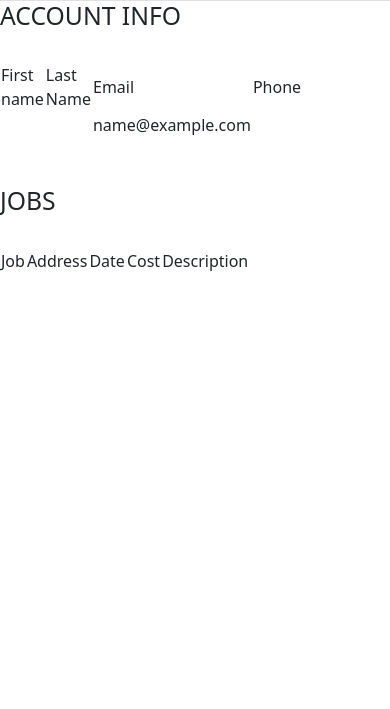
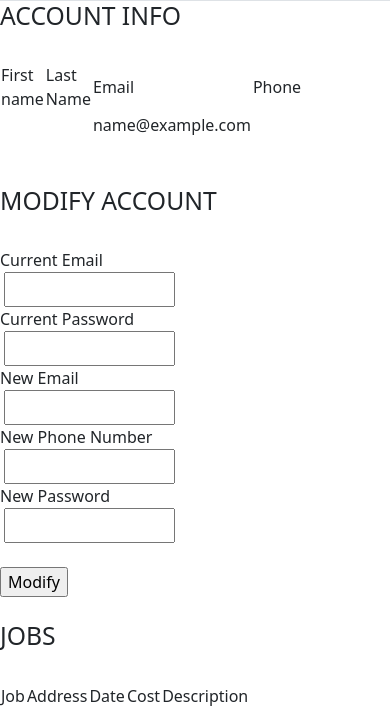
Before and after one commit to JakeParrattoStockton/ChrisParrattoPainting.com--Team-4-, a PHP site: page /account.php in a window 390 px wide; the page is wider, and only the part inside the window is pictured. Shown: the part 598-1307 px from the top of that part. Before the commit the page ends 869 px from the top of that part, so only its background shows below. Run offline with PHP 8.4, Linux system fonts and the light colour scheme; the visitor is signed in with stand-in values (Sample User, id 1); data that the repository does not hold is empty.

Commit message:
Modify Account
Created a new modify.php file to change account information including email, phone number and password. may want to change somehow such that you don't have to change everything about your account when you want to modify something

```diff
--- a/account.php
+++ b/account.php
@@ -93,6 +93,25 @@
             </table>
             <br>
             <br>
+            <h2>MODIFY ACCOUNT</h2>
+            <form action="modify.php" method="post">
+                <br>
+                    <tr>
+                        <td style="width: 243px; height: 23px" class="auto-style1">Current Email</td>
+                        <br />&nbsp;<input name="email" style="width: 171px; height: 35px" type="email" /><br />
+                        <td style="width: 243px; height: 23px" class="auto-style1">Current Password</td>
+                        <br />&nbsp;<input name="password" style="width: 171px; height: 35px" type="password" /><br />
+                        <td style="width: 243px; height: 23px" class="auto-style1">New Email</td>
+                        <br />&nbsp;<input name="newEmail" style="width: 171px; height: 35px" type="newEmail" /><br />
+                        <td style="width: 229px; height: 23px;">New Phone Number</td>
+                        <br />&nbsp;<input name="newPhone" style="width: 171px; height: 35px" type="newPhone" /><br />
+                        <td style="width: 229px; height: 23px;">New Password</td>
+                        <br />&nbsp;<input name="newPass" style="width: 171px; height: 35px" type="newPass" /><br />
+                        <br />
+                        <input name="Modify" type="submit" value="Modify" />
+                    </tr>
+            <br>
+            <br>
             <h2>JOBS</h2>
             <br>
             <table class="auto-style2" style="width: 56%">
```
Also changed, not shown: modify.php (added, +34 -0 lines).
